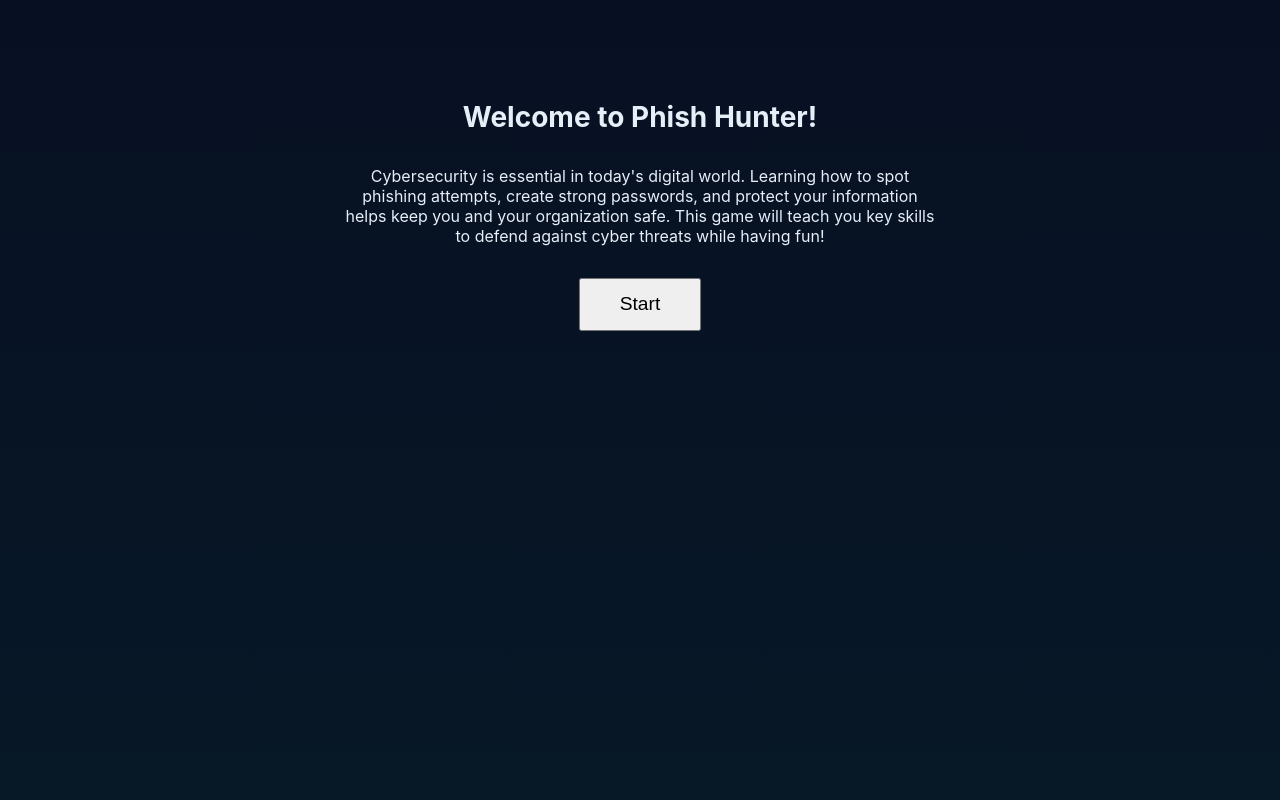
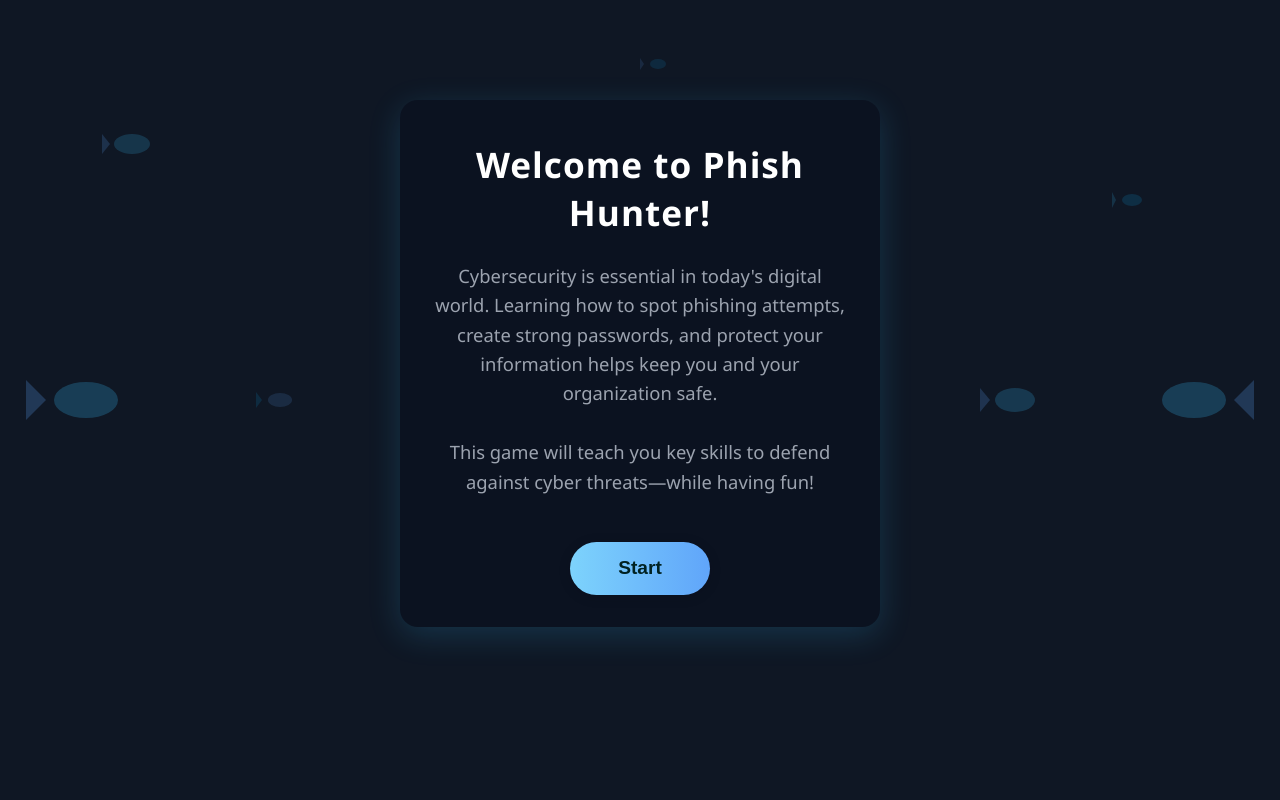
Before and after one commit to JashPandoo/Phish-Hunter, a Flask app: page / in a window 1280 px wide. Run offline with Flask 3, Linux system fonts and the light colour scheme.

Commit message:
Overhauled UI (Neon)

```diff
--- a/src/templates/index.html
+++ b/src/templates/index.html
@@ -61,12 +61,6 @@
     </button>
   </a>
 
-<section id="end-screen" class="card hidden" style="text-align:center;">
-  <h2>Congratulations!</h2>
-  <p>You've completed all levels of Phish Hunter and learned key cybersecurity skills. Stay safe online!</p>
-  <a href="/reset"><button>Play Again</button></a>
-</section>
-
   <script src="/static/main.js"></script>
 </body>
 </html>
--- a/src/templates/landingPage.html
+++ b/src/templates/landingPage.html
@@ -5,15 +5,121 @@
   <meta name="viewport" content="width=device-width,initial-scale=1" />
   <title>Phish Hunter — Welcome</title>
   <link rel="stylesheet" href="/static/style.css" />
+  <style>
+    body {
+      background: var(--bg, #0f1724);
+      min-height: 100vh;
+      margin: 0;
+      font-family: 'Segoe UI', Arial, sans-serif;
+      color: #fff;
+      position: relative;
+      overflow-x: hidden;
+    }
+    .landing-card {
+      background: var(--card, #0b1220);
+      max-width: 480px;
+      margin: 10vh auto 0 auto;
+      padding: 2.5em 2em 2em 2em;
+      border-radius: 18px;
+      /* box-shadow: 0 8px 32px rgba(2,6,23,0.45); */
+      box-shadow: 0 8px 32px rgba(56,189,248,0.18);
+      text-align: center;
+      animation: fadeIn 1s;
+      position: relative;
+      z-index: 2;
+    }
+    .landing-card h1 {
+      font-size: 2.2em;
+      margin-bottom: 0.7em;
+      letter-spacing: 1px;
+    }
+    .landing-card p {
+      font-size: 1.15em;
+      color: var(--muted, #b5c6e0);
+      margin-bottom: 2.5em;
+      line-height: 1.6;
+    }
+    .start-btn {
+      font-size: 1.2em;
+      padding: 0.8em 2.5em;
+      border: none;
+      border-radius: 50px;
+      background: linear-gradient(90deg, var(--accent, #38bdf8), #60a5fa);
+      color: #022;
+      font-weight: bold;
+      cursor: pointer;
+      box-shadow: 0 2px 12px rgba(2,6,23,0.18);
+      transition: background 0.2s, transform 0.2s;
+    }
+    .start-btn:hover {
+      background: linear-gradient(90deg, #60a5fa, var(--accent, #38bdf8));
+      transform: translateY(-2px) scale(1.04);
+    }
+    .fish-bg {
+      position: absolute;
+      top: 50%;
+      width: 120px;
+      height: 80px;
+      z-index: 1;
+      opacity: 0.23;
+      transform: translateY(-50%);
+      pointer-events: none;
+    }
+    .fish-left {
+      left: max(2vw, 0px);
+    }
+    .fish-right {
+      right: max(2vw, 0px);
+      transform: translateY(-50%) scaleX(-1);
+    }
+    @media (max-width: 700px) {
+      .fish-bg { display: none; }
+    }
+    @keyframes fadeIn {
+      from { opacity: 0; transform: translateY(30px);}
+      to { opacity: 1; transform: none;}
+    }
+  </style>
 </head>
 <body>
-  <div class="container" style="text-align:center; margin-top: 10vh;">
+  <!-- Decorative Fish SVGs -->
+  <svg class="fish-bg" style="left:8vw; top:18vh; width:60px; height:40px; opacity:0.18;">
+    <ellipse cx="30" cy="20" rx="18" ry="10" fill="#38bdf8"/>
+    <polygon points="8,20 0,10 0,30" fill="#60a5fa"/>
+  </svg>
+  <svg class="fish-bg" style="right:10vw; top:25vh; width:40px; height:24px; opacity:0.16;">
+    <ellipse cx="20" cy="12" rx="10" ry="6" fill="#0ea5e9"/>
+    <polygon points="4,12 0,4 0,20" fill="#38bdf8"/>
+  </svg>
+  <svg class="fish-bg" style="left:20vw; bottom:12vh; width:48px; height:32px; opacity:0.14;">
+    <ellipse cx="24" cy="16" rx="12" ry="7" fill="#60a5fa"/>
+    <polygon points="6,16 0,8 0,24" fill="#0ea5e9"/>
+  </svg>
+  <svg class="fish-bg" style="right:18vw; bottom:10vh; width:70px; height:44px; opacity:0.20;">
+    <ellipse cx="35" cy="22" rx="20" ry="12" fill="#38bdf8"/>
+    <polygon points="10,22 0,10 0,34" fill="#60a5fa"/>
+  </svg>
+  <svg class="fish-bg" style="left:50vw; top:8vh; width:36px; height:20px; opacity:0.13;">
+    <ellipse cx="18" cy="10" rx="8" ry="5" fill="#0ea5e9"/>
+    <polygon points="4,10 0,4 0,16" fill="#60a5fa"/>
+  </svg>
+  <!-- Existing fish (keep these for symmetry) -->
+  <svg class="fish-bg fish-left" viewBox="0 0 120 80" fill="none">
+    <ellipse cx="60" cy="40" rx="32" ry="18" fill="#38bdf8"/>
+    <polygon points="20,40 0,20 0,60" fill="#60a5fa"/>
+  </svg>
+  <svg class="fish-bg fish-right" viewBox="0 0 120 80" fill="none">
+    <ellipse cx="60" cy="40" rx="32" ry="18" fill="#38bdf8"/>
+    <polygon points="20,40 0,20 0,60" fill="#60a5fa"/>
+  </svg>
+  <div class="landing-card">
     <h1>Welcome to Phish Hunter!</h1>
-    <p style="max-width:600px; margin: 2em auto;">
-      Cybersecurity is essential in today's digital world. Learning how to spot phishing attempts, create strong passwords, and protect your information helps keep you and your organization safe. This game will teach you key skills to defend against cyber threats while having fun!
+    <p>
+      Cybersecurity is essential in today's digital world. Learning how to spot phishing attempts, create strong passwords, and protect your information helps keep you and your organization safe.<br><br>
+      This game will teach you key skills to defend against cyber threats—while having fun!
     </p>
     <a href="/index">
-      <button style="font-size:1.2em; padding:0.7em 2em;">Start</button>
+      <button class="start-btn">Start</button>
     </a>
   </div>
 </body>
```
Also changed, not shown: src/static/style.css (+114 -20 lines).
